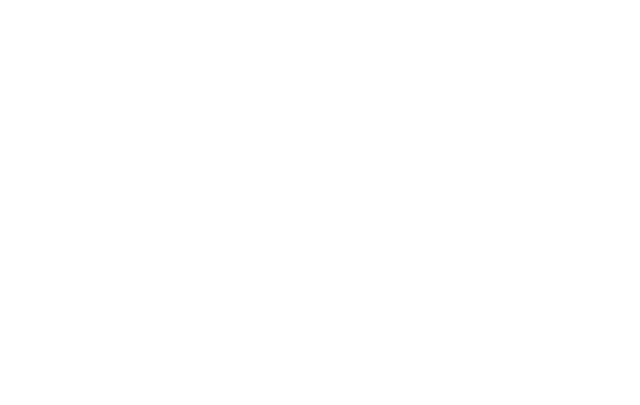
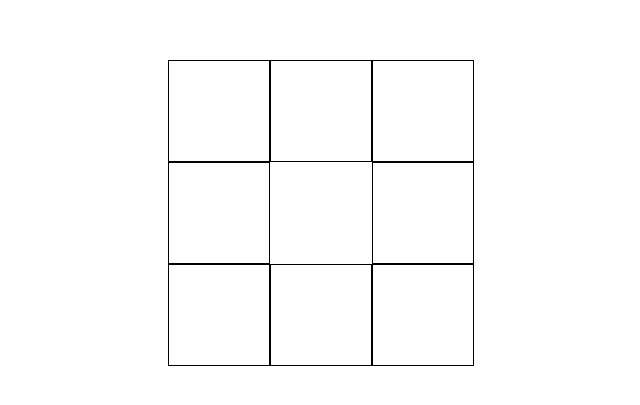
Before and after one commit to vijayksingh/fe-practice, a React (Vite) app in the folder React/component-practice/: page /grid in a window 1280 px wide. Before the commit this address had no page. Shown: the part 187-592 px from the top of the page, without its empty margins (312-952 px from the left). Built offline with nearby package versions, Linux system fonts and the light colour scheme.

Commit message:
added gridlight question from greatfrontend

```diff
--- /dev/null
+++ b/React/component-practice/src/pages/Grid-Light/GridLight.jsx
@@ -0,0 +1,53 @@
+import React, { useEffect } from "react";
+import "./style.css";
+
+function Square({ on, index }) {
+  return (
+    <div
+      style={{ visibility: index === 4 ? "hidden" : "visible" }}
+      className={(on !== undefined ? "green" : "white") + " square"}
+    ></div>
+  );
+}
+
+function GridLight() {
+  const [sequence, setSequence] = React.useState([]);
+  const [toggle, setToggle] = React.useState(false);
+
+  useEffect(() => {
+    if (sequence.length < 8 && !toggle) return;
+    const timer = setTimeout(() => {
+      setSequence(sequence.filter((_, index) => index !== sequence.length - 1));
+    }, 400);
+
+    if (sequence.length === 0) {
+      setToggle(false);
+    }
+    return () => clearTimeout(timer);
+  }, [sequence, toggle]);
+
+  const onSelect = (index) => {
+    const newSequence = [...sequence, index];
+    setSequence(newSequence);
+
+    if (sequence.length === 7) {
+      setToggle(true);
+    }
+  };
+
+  return (
+    <div style={{ width: "320px", display: "flex", "flex-wrap": "wrap" }}>
+      {Array.from({ length: 9 }).map((square, index) => (
+        <div key={index} className="row" onClick={() => onSelect(index)}>
+          <Square
+            key={`${index}-square`}
+            on={sequence.find((item) => item === index)}
+            index={index}
+          />
+        </div>
+      ))}
+    </div>
+  );
+}
+
+export default GridLight;
--- /dev/null
+++ b/React/component-practice/src/pages/Grid-Light/style.css
@@ -0,0 +1,18 @@
+body {
+  font-family: sans-serif;
+}
+
+.square {
+  width: 100px;
+  height: 100px;
+  background-color: #fff;
+  border: 1px solid black;
+}
+
+.green {
+  background-color: #00ff00;
+}
+
+.white {
+  background-color: #fff;
+}
--- a/React/component-practice/src/routes.jsx
+++ b/React/component-practice/src/routes.jsx
@@ -3,6 +3,7 @@
 import { BrowserRouter as Router, Route, Routes } from "react-router-dom";
 import TableDemo from "./pages/Tables/TableDemo";
 import App from "./App";
+import GridLight from "./pages/Grid-Light/GridLight";
 
 const HomeRoute = () => {
   return (
@@ -10,6 +11,7 @@
       <Routes>
         <Route path="/" element={<App />} exact />
         <Route path="/table" element={<TableDemo />} exact />
+        <Route path="/grid" element={<GridLight />} exact />
       </Routes>
     </Router>
   );
```
